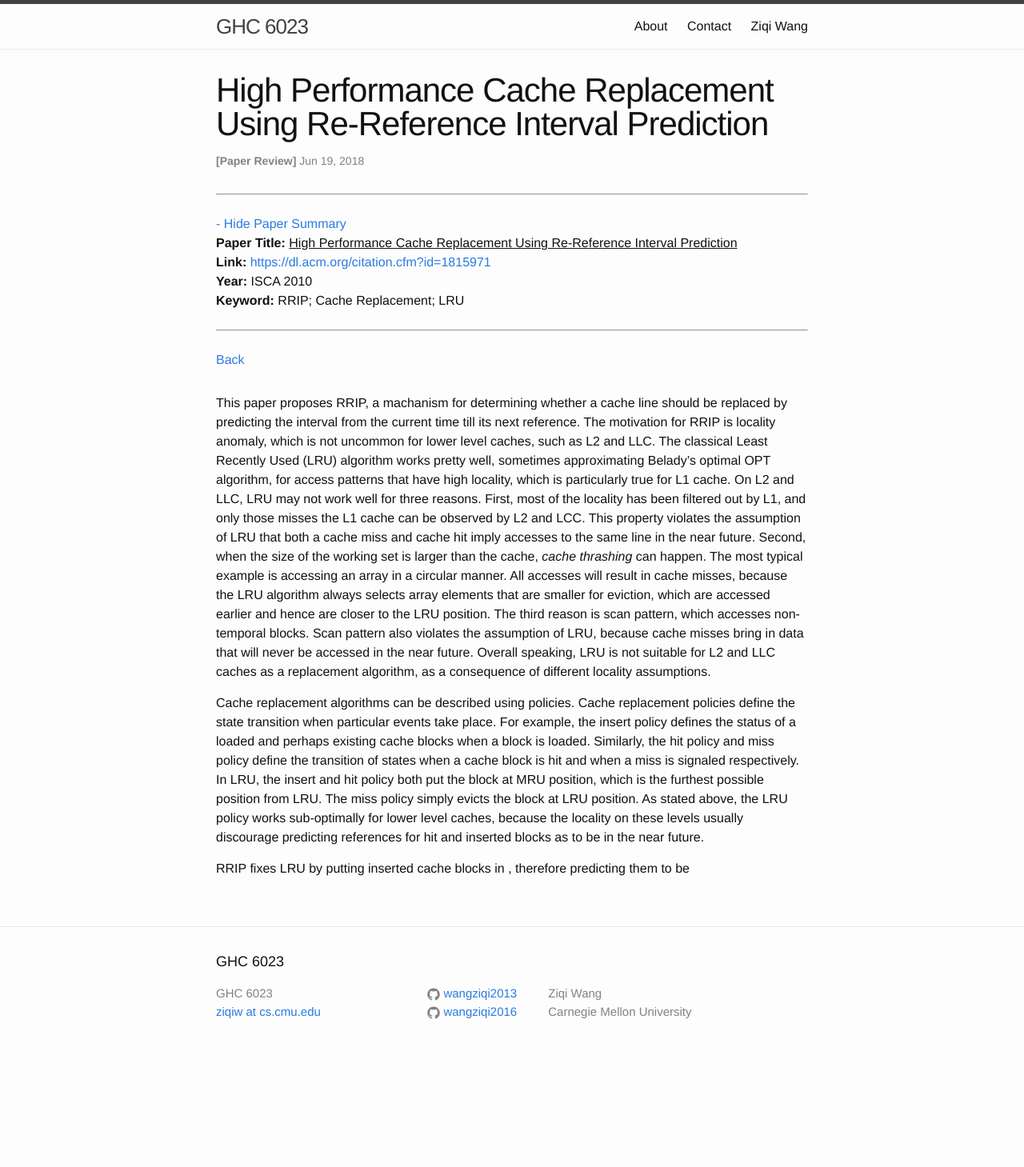
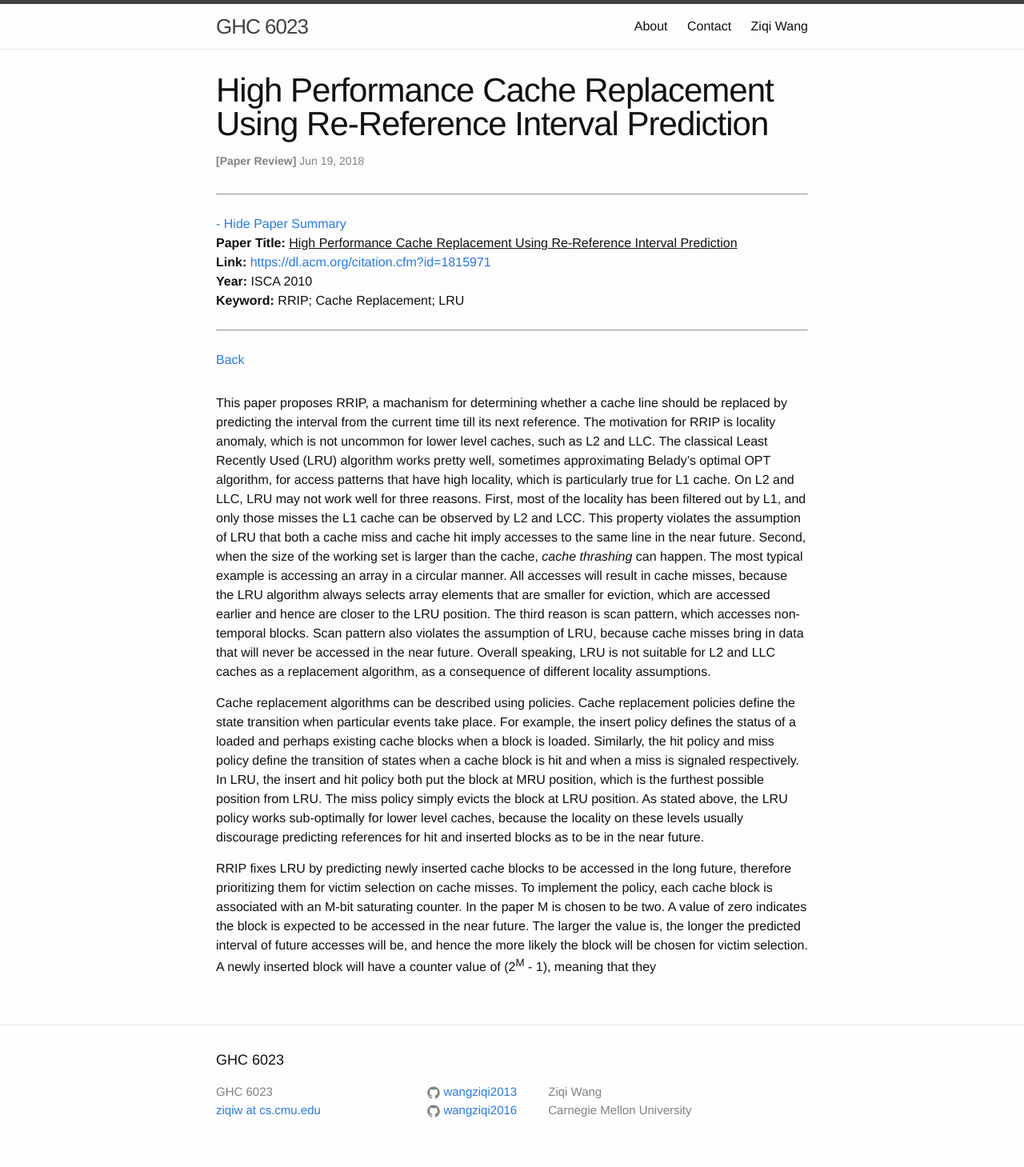
Before and after one commit to wangziqi2013/wangziqi2013.github.io, a Jekyll site: the page built from _posts/2018-06-19-RRIP.markdown, in a window 1280 px wide. Shown: the whole page at 80% size. Built offline with Jekyll 4.4.1, drawn with Linux system fonts in a browser that asks for light colours; before the commit the page ends 1336 px from its top, so only the background shows below that.

Commit message:
Adding RRIP

```diff
--- a/_posts/2018-06-19-RRIP.markdown
+++ b/_posts/2018-06-19-RRIP.markdown
@@ -39,4 +39,9 @@ The miss policy simply evicts the block at LRU position. As stated above, the LR
 for lower level caches, because the locality on these levels usually discourage predicting references for hit
 and inserted blocks as to be in the near future.
 
-RRIP fixes LRU by putting inserted cache blocks in , therefore predicting them to be
+RRIP fixes LRU by predicting newly inserted cache blocks to be accessed in the long future, therefore prioritizing
+them for victim selection on cache misses. To implement the policy, each cache block is associated with an M-bit
+saturating counter. In the paper M is chosen to be two. A value of zero indicates the block is expected to be accessed
+in the near future. The larger the value is, the longer the predicted interval of future accesses will be, and hence
+the more likely the block will be chosen for victim selection. A newly inserted block will have a counter value of
+(2<sup>M</sup> - 1), meaning that they
```
